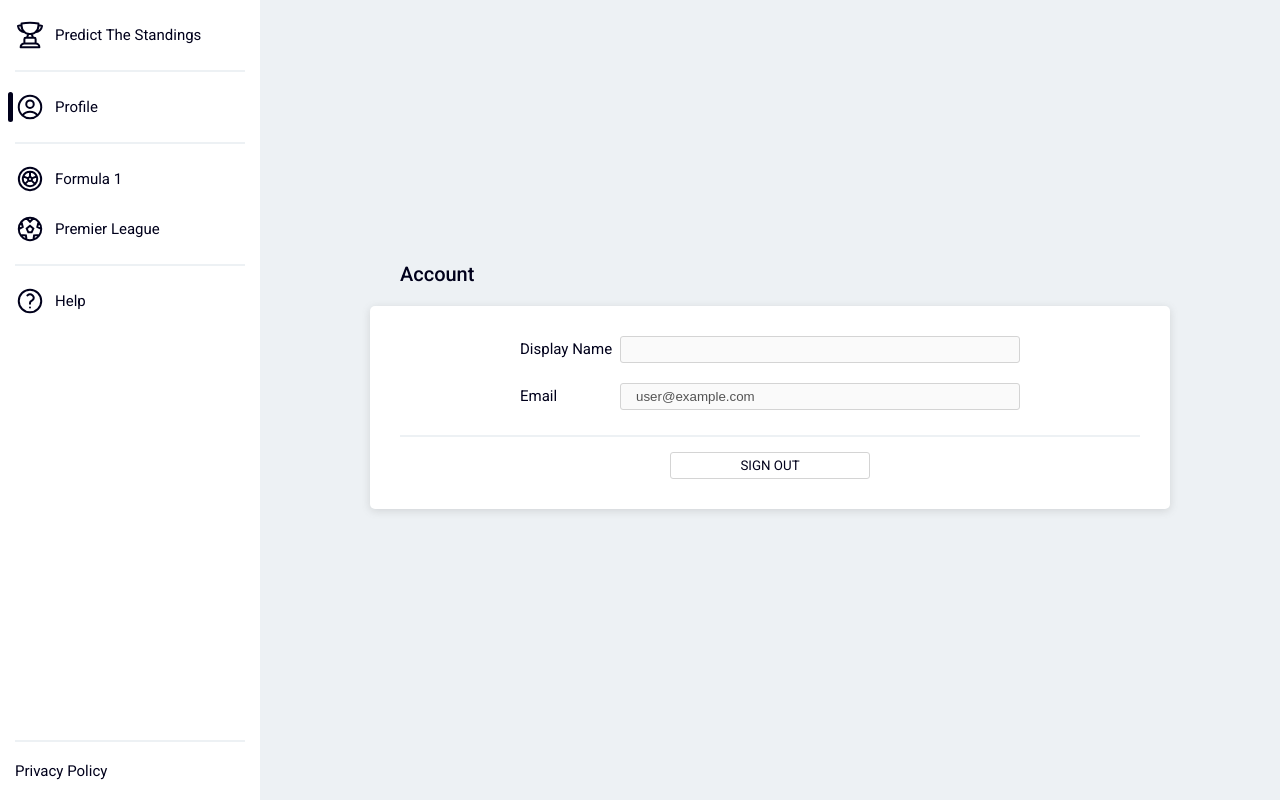
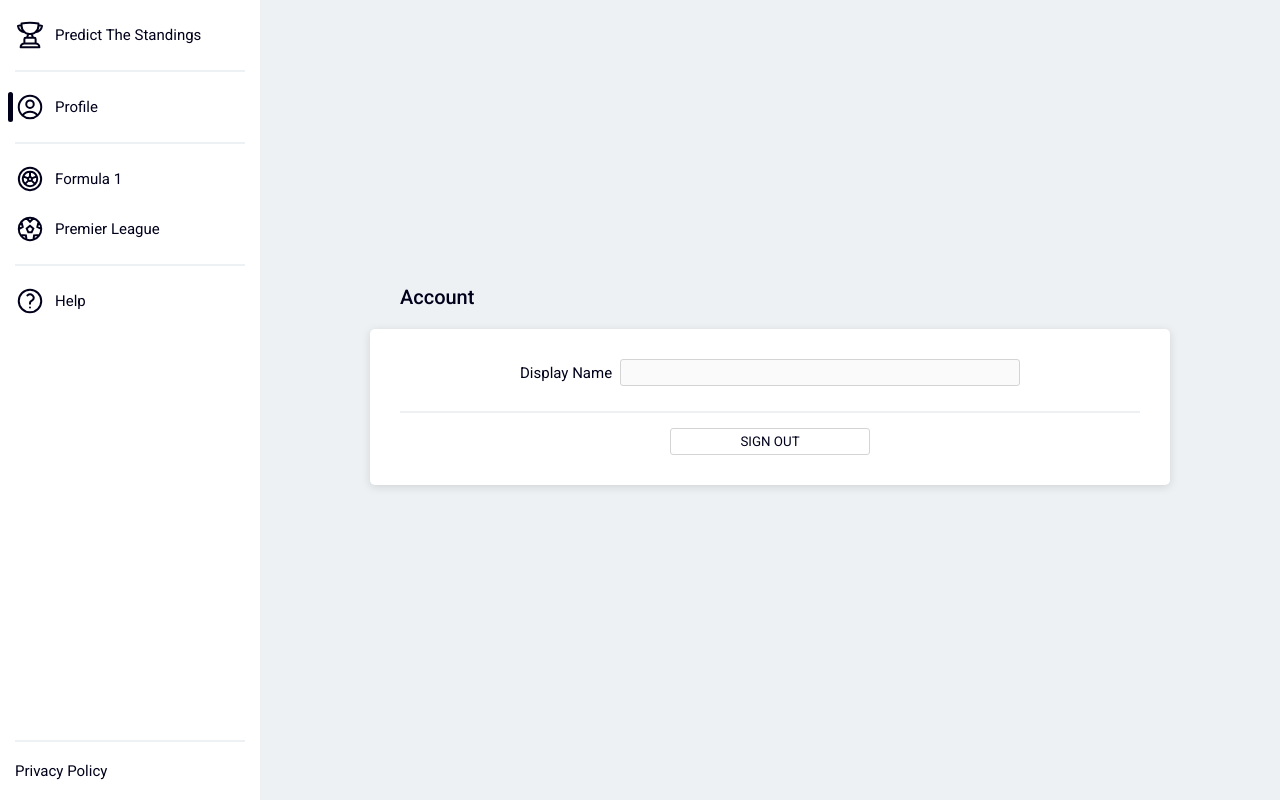
Before and after one commit to davidwillprice/predict-the-standings, a Next.js app: page /profile in a window 1280 px wide. Built offline with nearby package versions, Linux system fonts and the light colour scheme; no server answers; sample sign-in values are in the browser's storage.

Commit message:
Remove input of email address as it seems unnecessary

```diff
--- a/app/profile/page.tsx
+++ b/app/profile/page.tsx
@@ -23,7 +23,6 @@ export default async function ProfilePage() {
   }
 
   const displayName = session?.user.displayName;
-  const email = session?.user?.email;
   return (
     <>
       <PanelHeading>
@@ -42,23 +41,10 @@ export default async function ProfilePage() {
               disabled
             />
           </div>
-          {email ? (
-            <div className={styles.input_container}>
-              <label htmlFor="email">Email</label>
-              <input
-                id="email"
-                type="email"
-                name="email"
-                value={session?.user?.email as string}
-                disabled
-              />
-            </div>
-          ) : (
-            ""
-          )}
         </form>
         <hr />
         <div className={styles.formBtns}>
+          {/**@todo Add delete account button */}
           <SignOutBtn />
         </div>
       </Panel>
```
